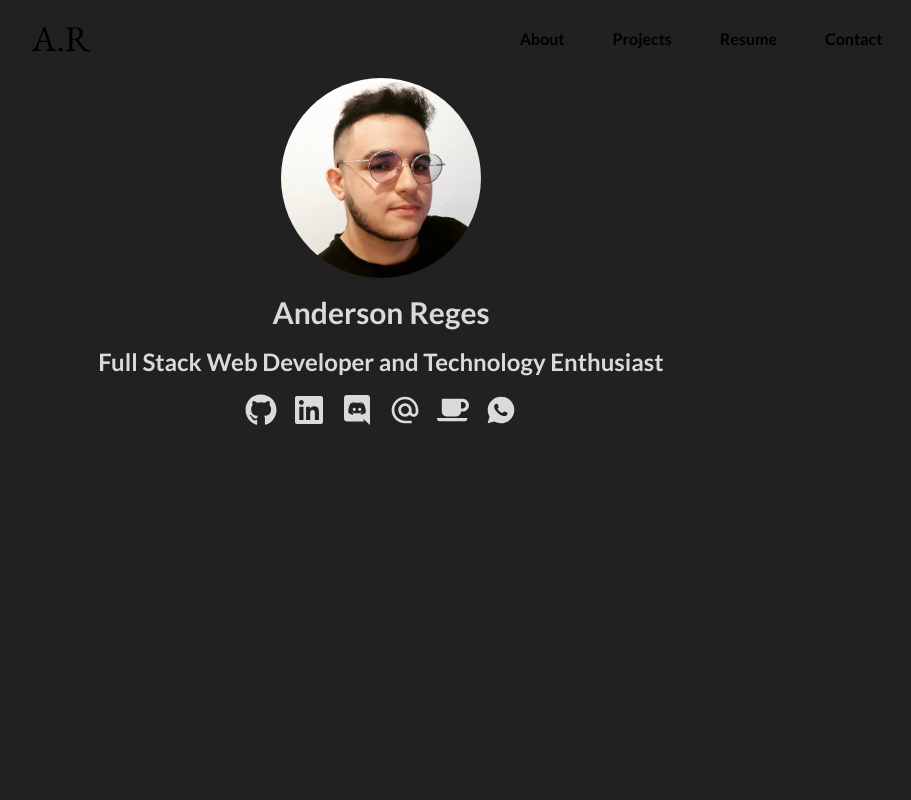
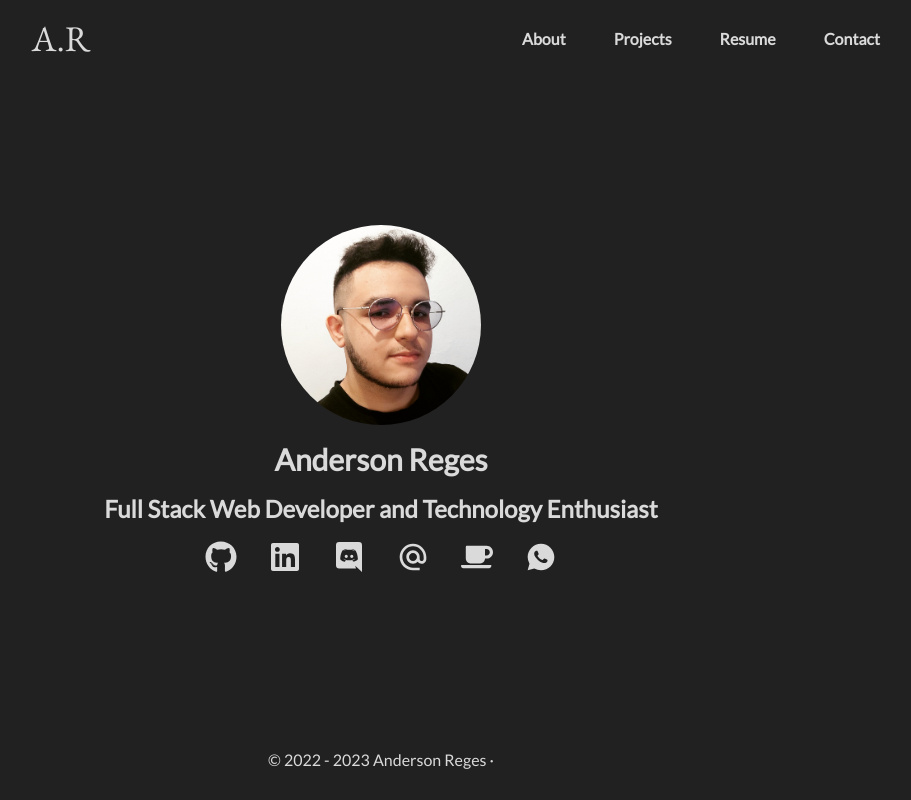
Before and after one commit to Anderson-Reges/my-portfolio, a Next.js app: page / in a window 1280 px wide. Shown: the whole page, without its empty margins (259-1170 px from the left). Built offline with nearby package versions, Linux system fonts and the light colour scheme.

Commit message:
Feat: creating style for navbar and contacts

```diff
--- a/app/layout.tsx
+++ b/app/layout.tsx
@@ -4,7 +4,7 @@ import './globals.css'
 
 const inter = Lato({
   subsets: ['latin'],
-  weight: ['700'],
+  weight: ['400'],
 });
 
 export const metadata: Metadata = {
--- a/app/page.tsx
+++ b/app/page.tsx
@@ -9,9 +9,9 @@ import BuyMeACoffe from "@/components/BuyMeACoffe";
 
 const HomePage: React.FC = () => {
   return (
-    <main className="bg-primary h-screen">
+    <main className="flex flex-col bg-primary h-screen justify-between">
       <NavBar />
-      <div className="flex flex-col justify-center items-center gap-[1em]">
+      <div className="flex flex-col justify-between items-center gap-[1em]">
         <Image
           src={profileImg}
           alt="profile-picture"
@@ -20,15 +20,18 @@ const HomePage: React.FC = () => {
         />
         <h1 className="text-second font-bold text-3xl">Anderson Reges</h1>
         <h1 className="text-second font-bold text-2xl">Full Stack Web Developer and Technology Enthusiast</h1>
-        <div className="flex gap-[1em]">
-          <FaGithub className='text-second' size="32px" />
-          <FaLinkedin className='text-second' size="32px" />
-          <IoLogoDiscord className='text-second' size="32px" />
-          <MdAlternateEmail className='text-second' size="32px" />
-          <FaCoffee className='text-second' size="32px" />
-          <RiWhatsappFill className='text-second' size="32px" />
+        <div className="flex gap-[2em]">
+          <FaGithub className='transition text-second hover:text-third hover:scale-110' size="32px" />
+          <FaLinkedin className='transition text-second hover:text-third hover:scale-110' size="32px" />
+          <IoLogoDiscord className='transition text-second hover:text-third hover:scale-110' size="32px" />
+          <MdAlternateEmail className='transition text-second hover:text-third hover:scale-110' size="32px" />
+          <FaCoffee className='transition text-second hover:text-third hover:scale-110' size="32px" />
+          <RiWhatsappFill className='transition text-second hover:text-third hover:scale-110' size="32px" />
         </div>
-        <BuyMeACoffe />
+          <BuyMeACoffe />
+      </div>
+      <div className="flex justify-center h-[80px] items-center">
+        <p className="text-second font-extralight">© 2022 - 2023 Anderson Reges · </p>
       </div>
     </main>
   );
--- a/components/Navbar.tsx
+++ b/components/Navbar.tsx
@@ -8,12 +8,15 @@ const inter = EB_Garamond({
 const NavBar: React.FC = () => {
   return (
     <div className='flex justify-around py-[1.2em]'>
-      <h1 className={`text-4xl ${inter.className} w-[50%] text-center`}>A.R</h1>
-      <ul className='flex gap-[3em] items-center w-[50%] justify-center'>
-        <li>About</li>
-        <li>Projects</li>
-        <li>Resume</li>
-        <li>Contact</li>
+      <h1 className={`text-4xl ${inter.className} w-[50%] text-center text-second`}>A.R</h1>
+      <ul
+        className='flex gap-[3em] items-center w-[50%] justify-center
+        font-bold text-second'
+      >
+        <li className='transition hover:text-third hover:scale-105'>About</li>
+        <li className='transition hover:text-third hover:scale-105'>Projects</li>
+        <li className='transition hover:text-third hover:scale-105'>Resume</li>
+        <li className='transition hover:text-third hover:scale-105'>Contact</li>
       </ul>
     </div>
   );
--- a/tailwind.config.js
+++ b/tailwind.config.js
@@ -20,6 +20,7 @@ module.exports = {
       colors: {
         'primary': '#212121',
         'second': '#dadada',
+        'third': '#40DCA5',
       },
 
     },
```
